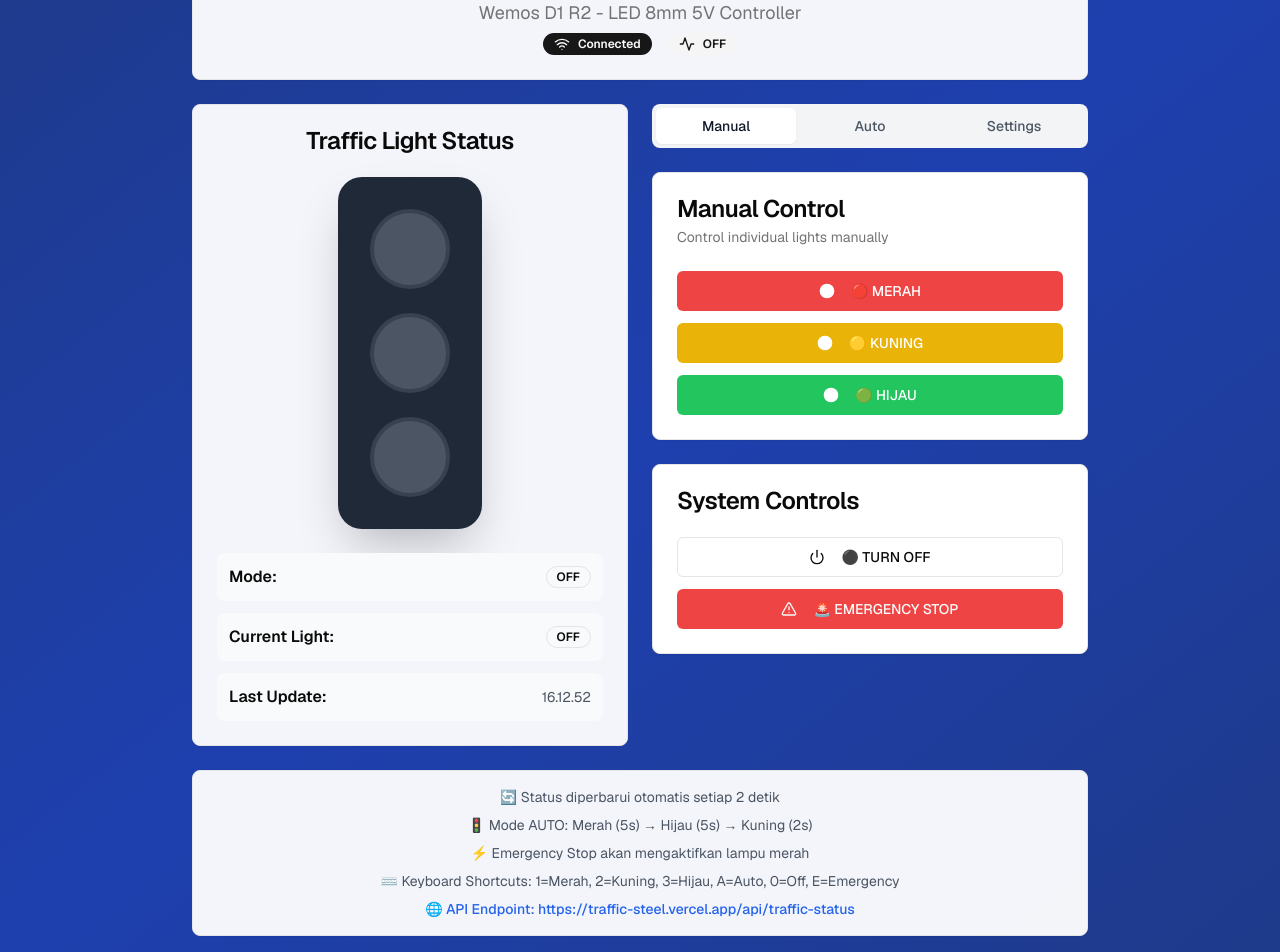
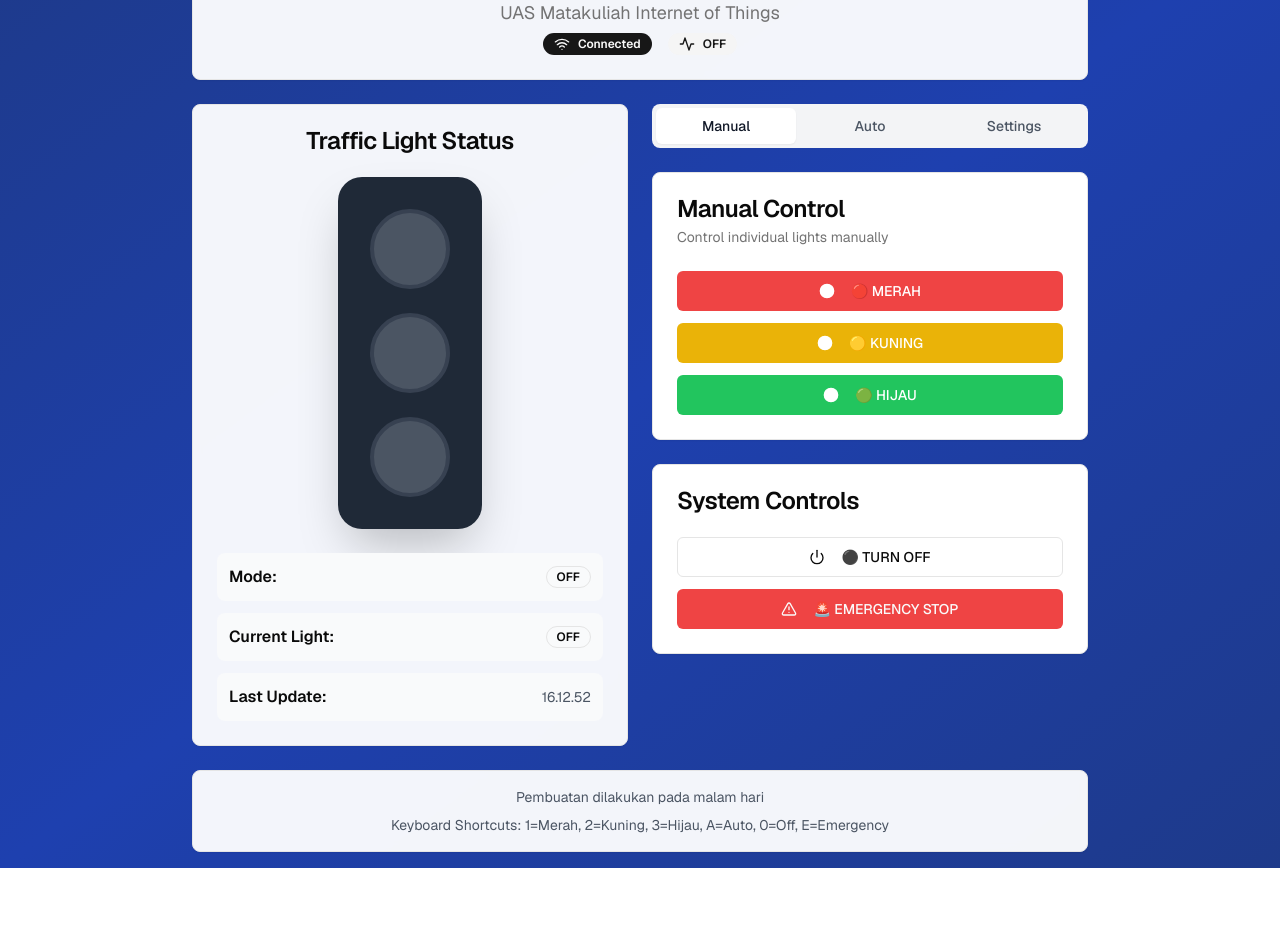
Before and after one commit to sabenih726/traffic, a Next.js app: page / in a window 1280 px wide. Shown: the part 84-1036 px from the top of the page. After the commit the page ends 952 px from the top, so only its background shows below. Built offline with nearby package versions, Linux system fonts and the light colour scheme.

Commit message:
Update page.tsx

```diff
--- a/app/page.tsx
+++ b/app/page.tsx
@@ -153,7 +153,7 @@ export default function TrafficLightController() {
             <CardTitle className="text-3xl font-bold text-gray-900 flex items-center justify-center gap-3">
               🚦 Traffic Light Controller
             </CardTitle>
-            <CardDescription className="text-lg">Wemos D1 R2 - LED 8mm 5V Controller</CardDescription>
+            <CardDescription className="text-lg">UAS Matakuliah Internet of Things</CardDescription>
             <div className="flex items-center justify-center gap-4 mt-4">
               <Badge variant={isConnected ? "default" : "destructive"} className="flex items-center gap-2">
                 <Wifi className="w-4 h-4" />
@@ -390,16 +390,8 @@ export default function TrafficLightController() {
         <Card className="bg-white/95 backdrop-blur-sm">
           <CardContent className="py-4">
             <div className="text-center text-sm text-gray-600 space-y-2">
-              <p>🔄 Status diperbarui otomatis setiap 2 detik</p>
-              <p>
-                🚦 Mode AUTO: Merah ({settings.redDuration}s) → Hijau ({settings.greenDuration}s) → Kuning (
-                {settings.yellowDuration}s)
-              </p>
-              <p>⚡ Emergency Stop akan mengaktifkan lampu merah</p>
-              <p>⌨️ Keyboard Shortcuts: 1=Merah, 2=Kuning, 3=Hijau, A=Auto, 0=Off, E=Emergency</p>
-              <p className="text-blue-600 font-medium">
-                🌐 API Endpoint: https://traffic-steel.vercel.app/api/traffic-status
-              </p>
+              <p>Pembuatan dilakukan pada malam hari</p>
+              <p>Keyboard Shortcuts: 1=Merah, 2=Kuning, 3=Hijau, A=Auto, 0=Off, E=Emergency</p>
             </div>
           </CardContent>
         </Card>
```
